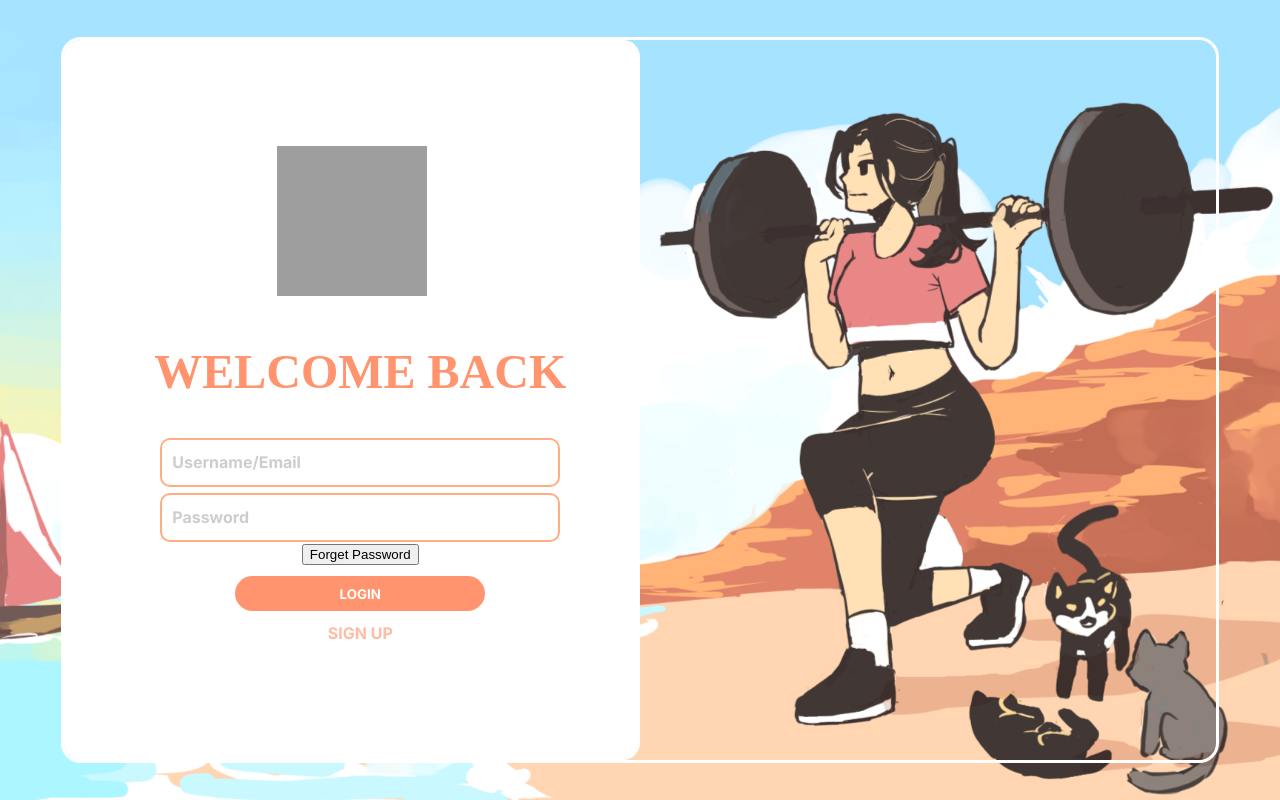
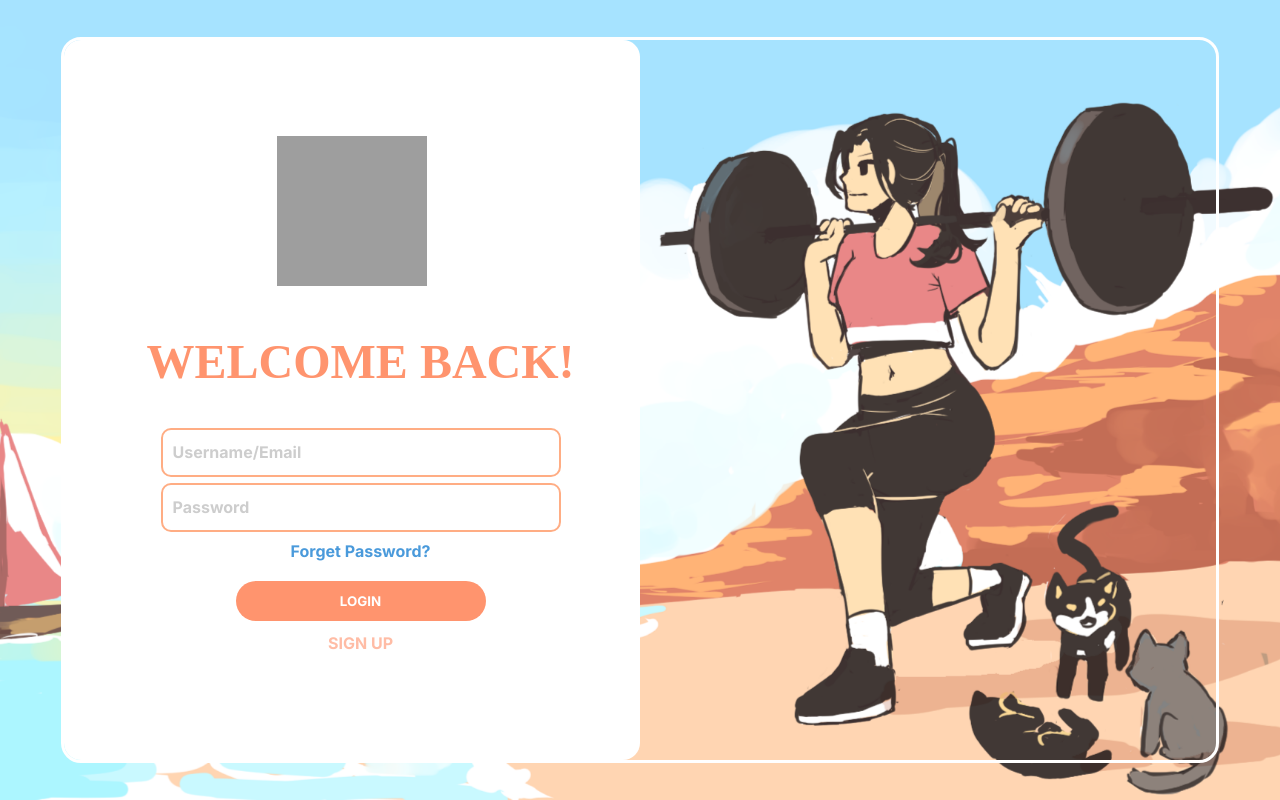
Before and after one commit to Wilsomwong2004/Mewfit, a PHP site: page /login_page.html in a window 1280 px wide. Run offline with PHP 8.4, Linux system fonts and the light colour scheme; some web fonts are replaced; grey boxes are pictures that could not be loaded.

Commit message:
Fix: login page spacing

```diff
--- a/css/account.css
+++ b/css/account.css
@@ -114,7 +114,7 @@ body {
 
 .login-form .btn {
   width: 250px;
-  height: 35px;
+  height: 40px;
   color: #fff;
   background-color: #ff946e;
   border: none;
@@ -154,6 +154,7 @@ body {
   border: 3px black solid;
   border-radius: 20px;
   opacity: 0;
+  scale: 0;
   position: fixed;
   transition: 200ms ease-in-out;
   z-index: 10;
@@ -161,6 +162,7 @@ body {
 
 .forget-password-modal.active {
   opacity: 1;
+  scale: 1;
 }
 
 .modal-header {
@@ -207,6 +209,17 @@ body {
 #overlay.active {
   opacity: 1;
   pointer-events: all;
+}
+
+.forget-password-button {
+  color: #4a9adb;
+  font-family: "Inter";
+  font-weight: bold;
+  font-size: 1rem;
+  border: none;
+  background: none;
+  outline: none;
+  padding: 10px 0px;
 }
 
 .outer-form {
--- a/login_page.html
+++ b/login_page.html
@@ -24,7 +24,7 @@
         </div>
         <div class="login-form">
           <form action="" method="post">
-            <div class="login-header"><h1>WELCOME BACK</h1></div>
+            <div class="login-header"><h1>WELCOME BACK!</h1></div>
             <div class="input-box">
               <input
                 type="text"
@@ -41,8 +41,12 @@
                 required
               />
             </div>
-            <button type="button" data-modal-target="#modal">
-              Forget Password
+            <button
+              type="button"
+              data-modal-target="#modal"
+              class="forget-password-button"
+            >
+              Forget Password?
             </button>
             <!-- <div class="forget-password"><a href="">Forget Password?</a></div> -->
             <div class="login-button">
```
